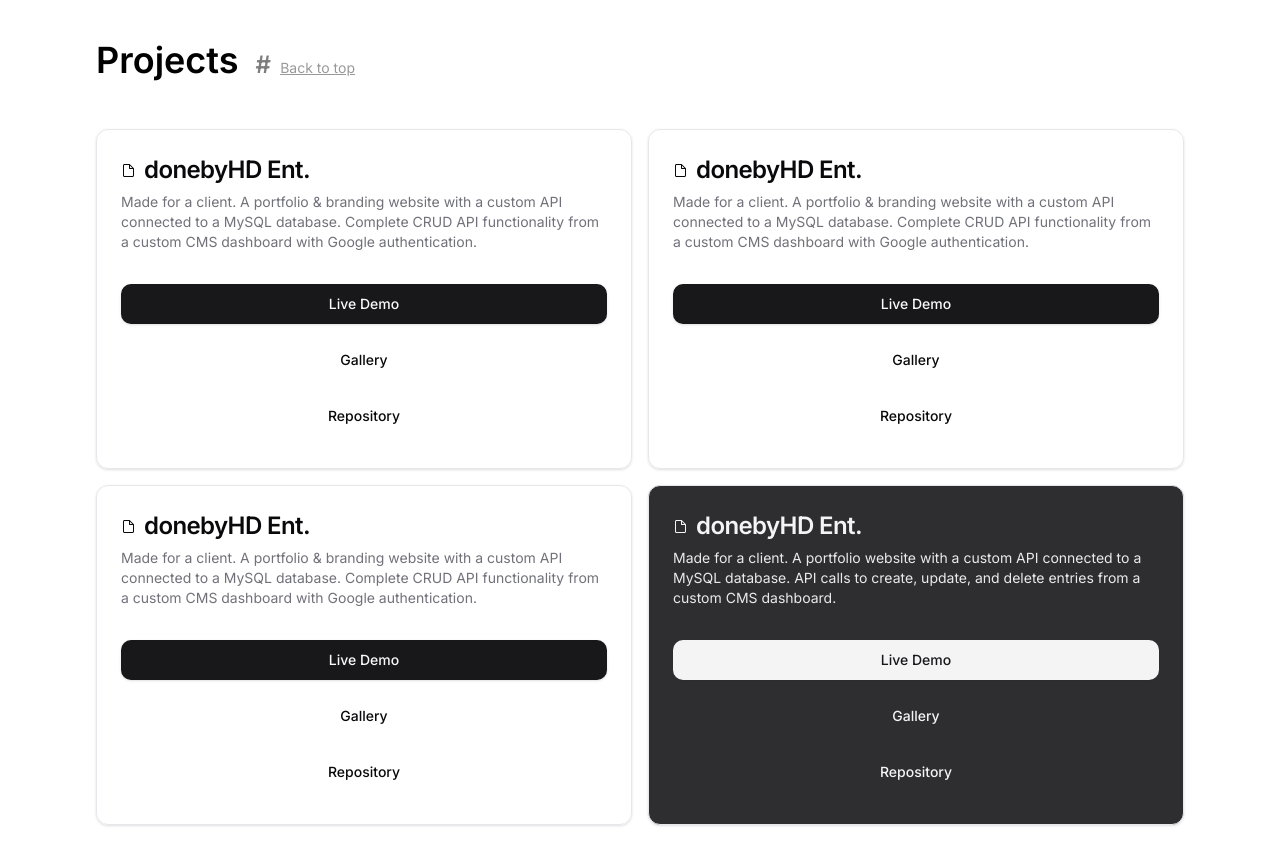
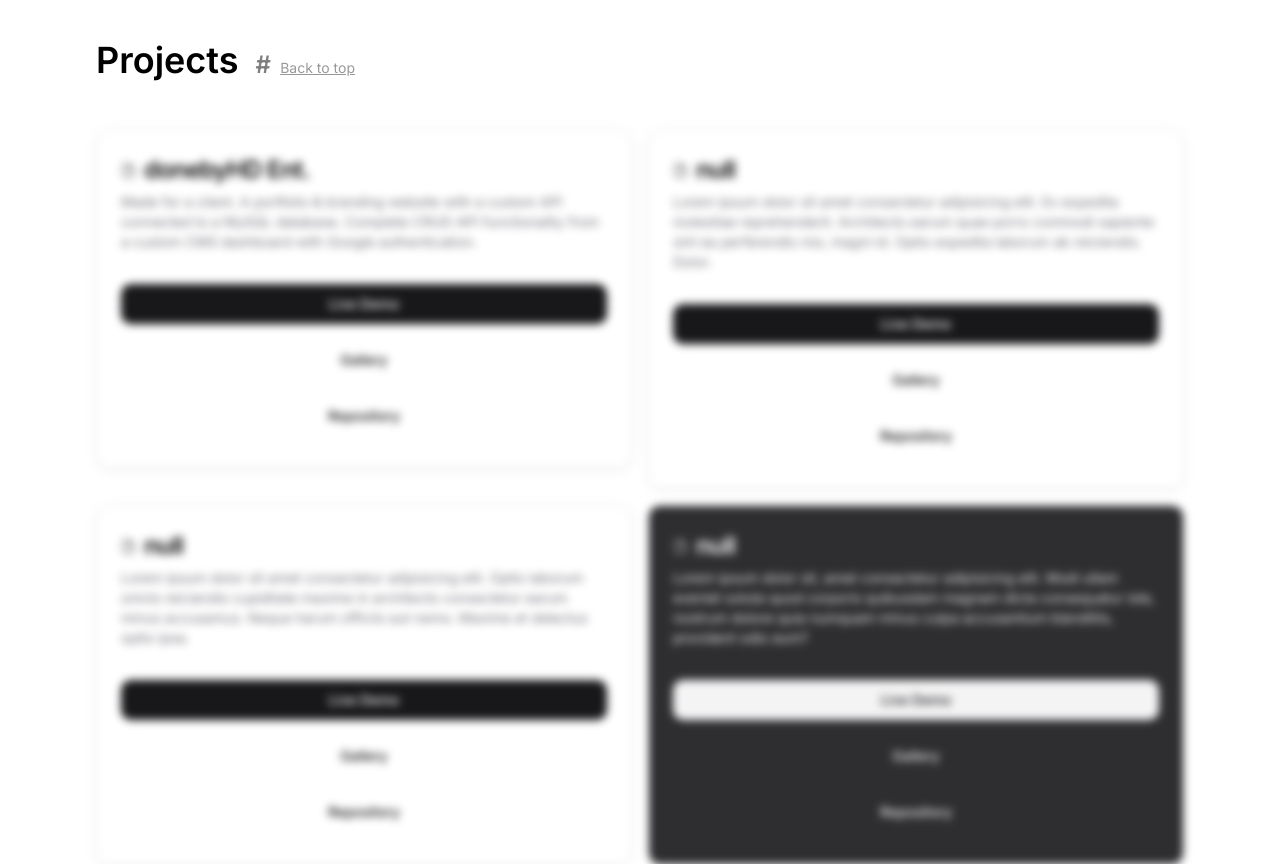
Before and after one commit to noahpittman/noahpittman, a Next.js app: page / in a window 1280 px wide. Shown: the part 900-1764 px from the top of the page. Built offline with nearby package versions, Linux system fonts and the light colour scheme.

Commit message:
update projects

```diff
--- a/app/page.js
+++ b/app/page.js
@@ -268,7 +268,7 @@
 			<SectionHeading scrollto={"projects"}>Projects</SectionHeading>
 			<div>
 				<div className="grid grid-cols-1 lg:grid-cols-2 gap-4 pr-9 sm:pr-0 max-w-screen-xl">
-					<Card className=" lg:aspect-video dark:border-secondary bg-background/50 transition-all lg:hover:scale-[1.01]">
+					<Card className=" lg:aspect-video dark:border-secondary bg-background/50 transition-all lg:hover:scale-[1.01] blur-sm pointer-events-none">
 						<CardHeader>
 							<CardTitle className="flex items-center md:text-2xl">
 								<FileIcon className="mr-2" />
@@ -282,7 +282,11 @@
 							</CardDescription>
 						</CardHeader>
 						<CardContent className="flex flex-col justify-around h-48">
-							<Button size="lg">Live Demo</Button>
+							<Button asChild size="lg">
+								<Link target="_blank" href={"https://hd-next13.vercel.app"}>
+									Live Demo
+								</Link>
+							</Button>
 							<Button size="lg" variant="ghost">
 								Gallery
 							</Button>
@@ -291,17 +295,17 @@
 							</Button>
 						</CardContent>
 					</Card>
-					<Card className=" lg:aspect-video dark:border-secondary bg-background/50 transition-all lg:hover:scale-[1.01]">
+					<Card className=" lg:aspect-video dark:border-secondary bg-background/50 transition-all lg:hover:scale-[1.01] blur-sm pointer-events-none">
 						<CardHeader>
 							<CardTitle className="flex items-center md:text-2xl">
 								<FileIcon className="mr-2" />
-								donebyHD Ent.
+								null
 							</CardTitle>
 							<CardDescription>
-								Made for a client. A portfolio & branding website with a custom
-								API connected to a MySQL database. Complete CRUD API
-								functionality from a custom CMS dashboard with Google
-								authentication.
+								Lorem ipsum dolor sit amet consectetur adipisicing elit. Ex
+								expedita molestiae reprehenderit. Architecto earum quae porro
+								commodi sapiente sint ea perferendis nisi, magni id. Optio
+								expedita laborum ab reiciendis. Dolor.
 							</CardDescription>
 						</CardHeader>
 						<CardContent className="flex flex-col justify-around h-48">
@@ -314,17 +318,17 @@
 							</Button>
 						</CardContent>
 					</Card>
-					<Card className=" lg:aspect-video dark:border-secondary bg-background/50 transition-all lg:hover:scale-[1.01]">
+					<Card className=" lg:aspect-video dark:border-secondary bg-background/50 transition-all lg:hover:scale-[1.01] blur-sm pointer-events-none">
 						<CardHeader>
 							<CardTitle className="flex items-center md:text-2xl">
 								<FileIcon className="mr-2" />
-								donebyHD Ent.
+								null
 							</CardTitle>
 							<CardDescription>
-								Made for a client. A portfolio & branding website with a custom
-								API connected to a MySQL database. Complete CRUD API
-								functionality from a custom CMS dashboard with Google
-								authentication.
+								Lorem ipsum dolor sit amet consectetur adipisicing elit. Optio
+								laborum omnis reiciendis cupiditate maxime in architecto
+								consectetur earum minus accusamus. Neque harum officiis aut
+								nemo. Maxime et delectus optio ipsa.
 							</CardDescription>
 						</CardHeader>
 						<CardContent className="flex flex-col justify-around h-48">
@@ -337,16 +341,17 @@
 							</Button>
 						</CardContent>
 					</Card>
-					<Card className="bg-primary/90 text-secondary lg:aspect-video dark:border-secondary transition-all lg:hover:scale-[1.01]">
+					<Card className="bg-primary/90 text-secondary lg:aspect-video dark:border-secondary transition-all lg:hover:scale-[1.01] blur-sm pointer-events-none">
 						<CardHeader>
 							<CardTitle className="flex items-center md:text-2xl">
 								<FileIcon className="mr-2" />
-								donebyHD Ent.
+								null
 							</CardTitle>
 							<CardDescription className="text-secondary/95">
-								Made for a client. A portfolio website with a custom API
-								connected to a MySQL database. API calls to create, update, and
-								delete entries from a custom CMS dashboard.
+								Lorem ipsum dolor sit, amet consectetur adipisicing elit. Modi
+								ullam eveniet soluta quod corporis quibusdam magnam dicta
+								consequatur iste, nostrum dolore quia numquam minus culpa
+								accusantium blanditiis, provident odio eum?
 							</CardDescription>
 						</CardHeader>
 						<CardContent className="flex flex-col justify-around h-48">
```
